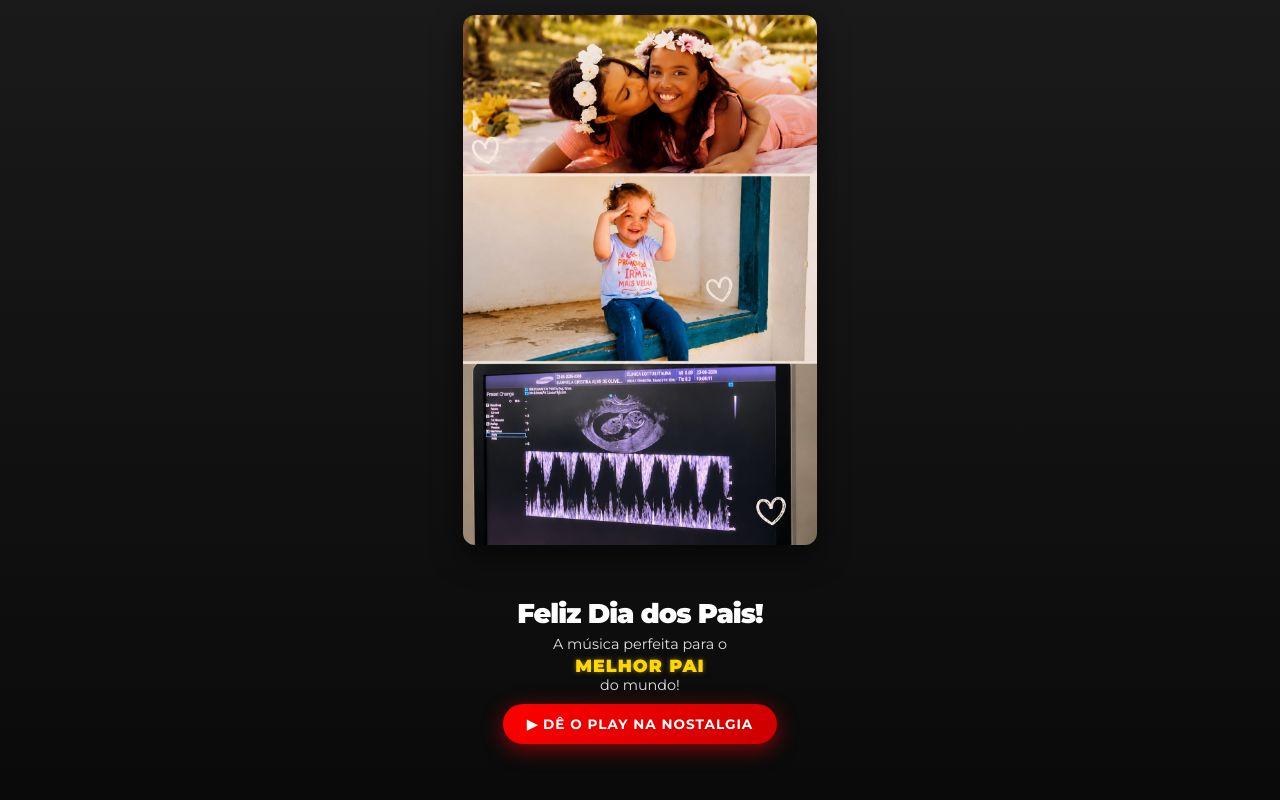
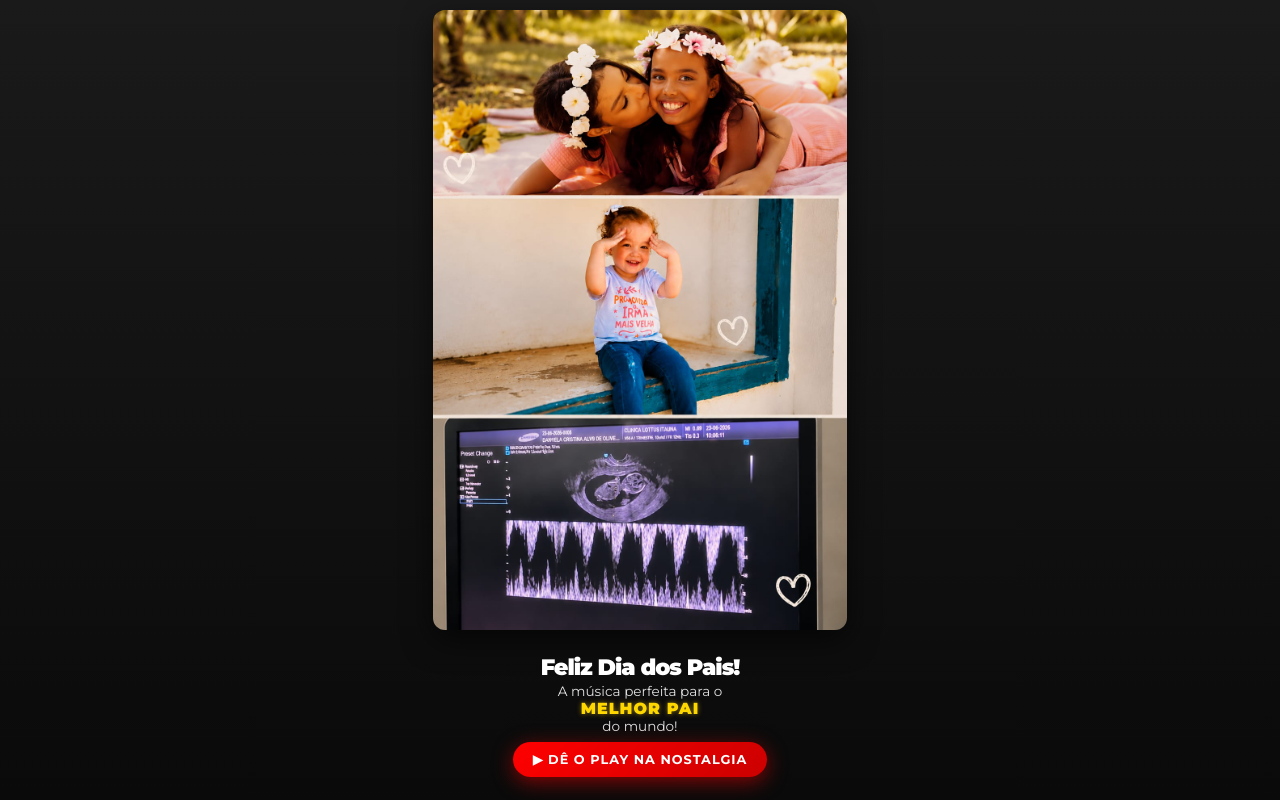
Before and after one commit to JellyBR/nfc-fita-k7, a plain HTML site: page Lourival/index.html in a window 1280 px wide. Drawn offline with Linux system fonts and the light colour scheme.

Commit message:
Update index.html

```diff
--- a/Lourival/index.html
+++ b/Lourival/index.html
@@ -20,13 +20,14 @@
             overflow: hidden;
         }
 
+        /* Container da foto agora ocupa 80% da tela */
         .foto-container {
             width: 100%;
-            height: 70dvh;
+            height: 80dvh;
             display: flex;
             justify-content: center;
             align-items: center;
-            padding: 15px;
+            padding: 10px; /* Margem reduzida para maximizar ainda mais a imagem */
             box-sizing: border-box;
             animation: deslizarTitulo 1s ease-out forwards;
         }
@@ -39,18 +40,20 @@
             box-shadow: 0 10px 30px rgba(0,0,0,0.6);
         }
 
+        /* Container do conteúdo compactado nos 20% restantes */
         .conteudo {
             flex: 1;
             display: flex;
             flex-direction: column;
             justify-content: center;
             align-items: center;
-            padding: 0 15px 20px 15px;
+            padding: 0 10px 10px 10px; /* Margens mínimas para caber tudo */
             color: white;
             text-align: center;
             box-sizing: border-box;
         }
 
+        /* --- ANIMAÇÕES --- */
         @keyframes deslizarTitulo {
             0% { opacity: 0; transform: translateY(-10px); }
             100% { opacity: 1; transform: translateY(0); }
@@ -64,9 +67,10 @@
             50% { text-shadow: 0 0 20px rgba(255, 215, 0, 1), 0 0 30px rgba(255, 215, 0, 0.8); }
         }
 
+        /* Fontes e margens bastante reduzidas para evitar cortes na tela */
         h1 {
             font-weight: 900;
-            font-size: 1.7rem;
+            font-size: 1.4rem;
             margin-bottom: 0;
             margin-top: 0;
             color: #ffffff;
@@ -76,9 +80,9 @@
 
         p {
             font-weight: 400;
-            font-size: 0.9rem;
-            margin-top: 5px;
-            margin-bottom: 10px;
+            font-size: 0.85rem;
+            margin-top: 2px;
+            margin-bottom: 8px;
             color: #e0e0e0;
             opacity: 0;
             animation: deslizarSubtitulo 1.2s ease-out 0.8s forwards;
@@ -87,18 +91,18 @@
         .destaque-pai {
             font-weight: 900;
             color: #FFD700;
-            font-size: 1.1rem;
+            font-size: 1rem;
             animation: pulsarDourado 2.5s infinite;
             display: block;
-            margin-top: 2px;
+            margin-top: 0px;
             letter-spacing: 1px;
         }
 
         .botao-nostalgia {
             background: linear-gradient(135deg, #ff0000, #cc0000);
             color: #ffffff;
-            padding: 12px 24px;
-            font-size: 0.85rem;
+            padding: 10px 20px;
+            font-size: 0.8rem;
             font-family: 'Montserrat', sans-serif;
             font-weight: 700;
             border: none;
@@ -127,11 +131,11 @@
 
     <div class="conteudo">
         <h1>Feliz Dia dos Pais!</h1>
+        <!-- Frase atualizada para MELHOR PAI -->
         <p>A música perfeita para o <span class="destaque-pai">MELHOR PAI</span> do mundo!</p>
 
         <button id="btn-play" class="botao-nostalgia" onclick="tocarMusica()">▶ Dê o play na nostalgia</button>
 
-        <!-- O atributo 'loop' foi adicionado aqui para repetir a música infinitamente -->
         <audio id="meu-audio" src="musica.mp3" loop></audio>
     </div>
 
```
